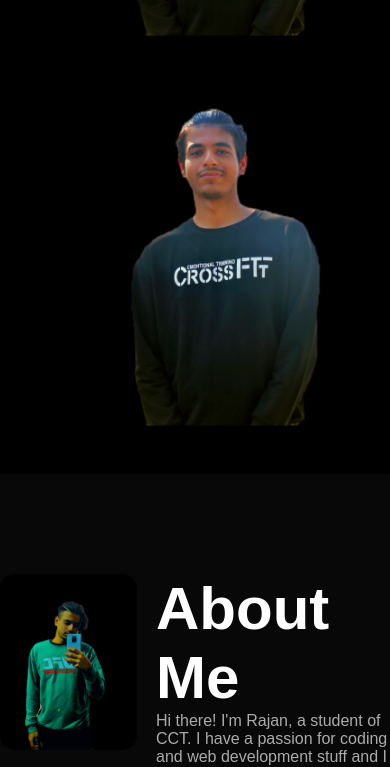
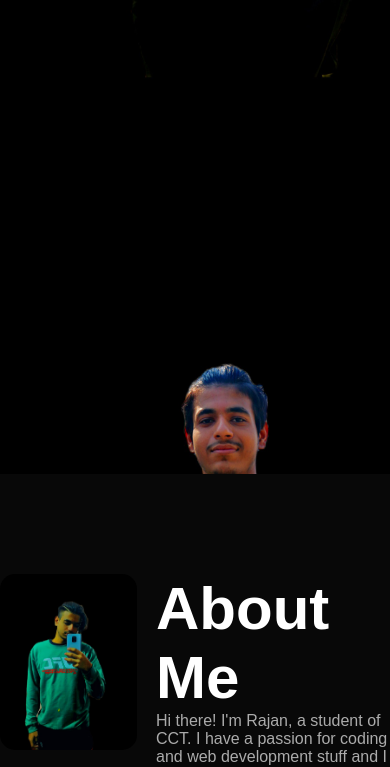
Before and after one commit to rajangaire92/rajangaire1829.github.io, a plain HTML site: page index.html in a window 390 px wide. Shown: the part 792-1559 px from the top of the page. Drawn offline with nearby package versions, Linux system fonts and the light colour scheme.

Commit message:
Update index.css

```diff
--- a/index.css
+++ b/index.css
@@ -195,3 +195,9 @@ form .btn2{
     margin-top: 20px;
 
 }
+/*------css for small screens*/
+@media only screen and (max-width:600px){
+    #header{
+        background-image: url(phonebackground1.png.jpg);
+    }
+}
```
